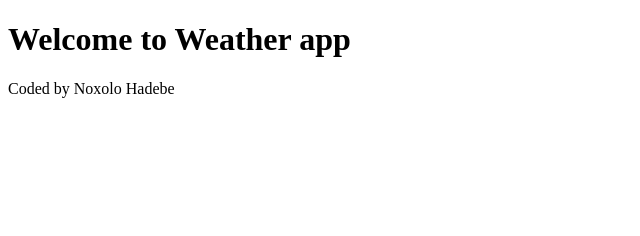
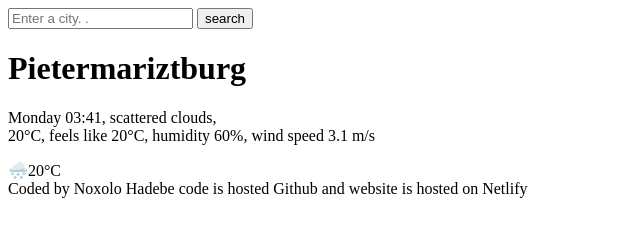
Before and after one commit to Xolobhungane/meteo, a plain HTML site: page index.html in a window 1280 px wide. Shown: the whole page, without its empty margins (0-640 px from the left). Drawn offline with Linux system fonts and the light colour scheme.

Commit message:
Added HTML to the project

```diff
--- a/index.html
+++ b/index.html
@@ -3,10 +3,34 @@
   <head>
     <meta charset="UTF-8" />
     <meta name="viewport" content="width=device-width, initial-scale=1.0" />
-    <title>Document</title>
+    <title>Weather Forecast App</title>
   </head>
   <body>
-    <h1>Welcome to Weather app</h1>
-    <footer>Coded by Noxolo Hadebe</footer>
+    <header>
+      <form>
+        <input type="search" placeholder="Enter a city. ." required />
+        <input type="submit" value="search" />
+      </form>
+    </header>
+    <main>
+      <div>
+        <h1>Pietermariztburg</h1>
+        <p>
+          Monday 03:41, scattered clouds,
+          <br />
+          20°C, feels like 20°C, humidity 60%, wind speed 3.1 m/s
+        </p>
+      </div>
+      <div>🌨️20°C</div>
+    </main>
+
+    <footer>
+      Coded by
+      <a href="https://github.com/Xolobhungane" target="_blank"></a> Noxolo
+      Hadebe code is hosted
+      <a href="https://github.com/Xolobhungane/meteo" target="_blank"></a>
+      Github and website is hosted on Netlify
+      <a href="https://prevision-app.netlify.app/" target="_blank"></a>
+    </footer>
   </body>
 </html>
```
